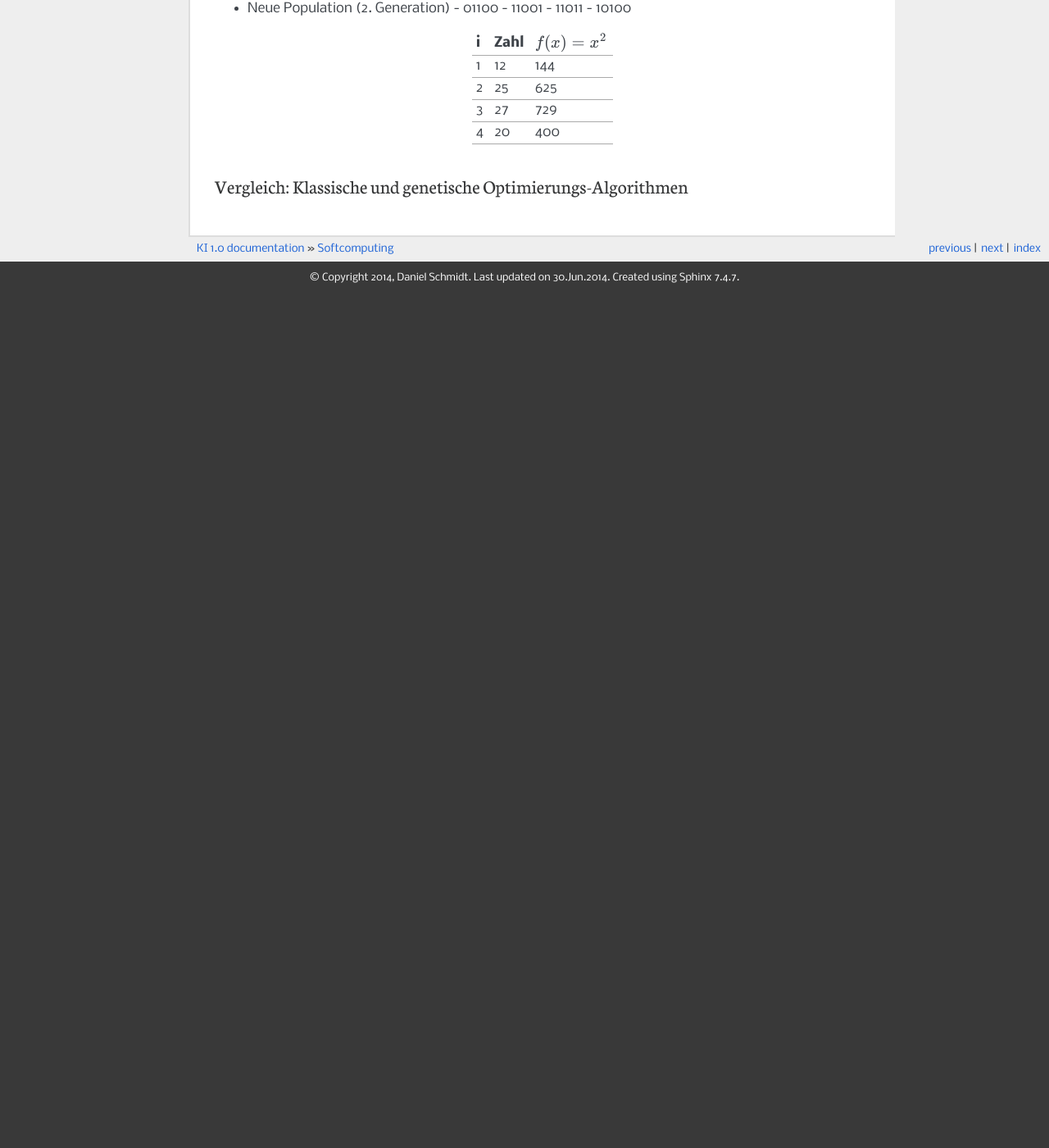
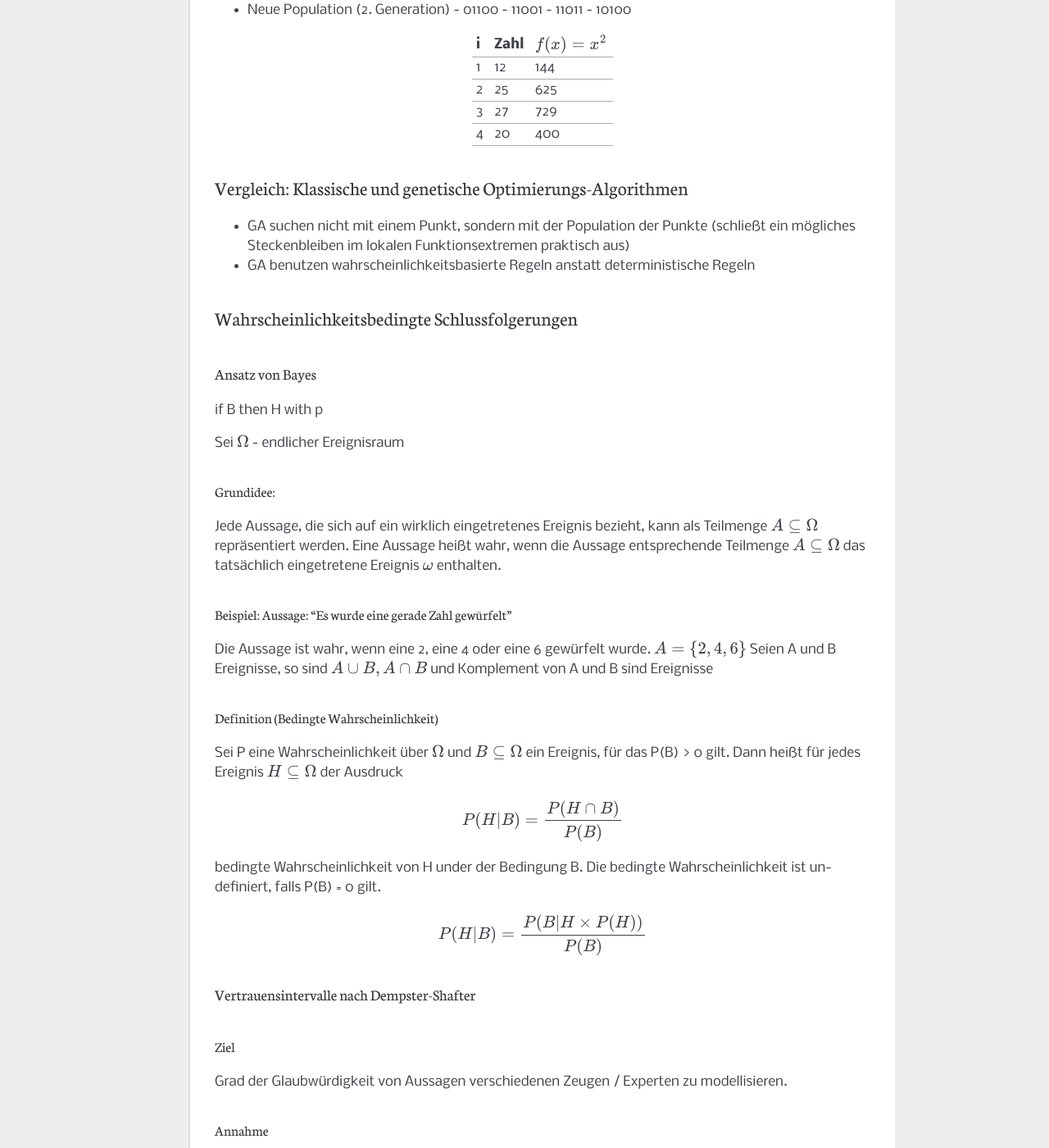
Before and after one commit to DanielMSchmidt/ki, a Sphinx documentation site: the page built from source/softcomputing.rst, in a window 1280 px wide and 1400 px high, scrolled down 2130 px. Shown: the whole window at 82% size. Built offline with Sphinx 7.4.7, drawn with Linux system fonts in a browser that asks for light colours; pages that are not in the unit, such as notebooks, are missing from menus; before the commit the page ends 2488 px from its top, so only the background shows below that; some of the changed text lies outside the part shown.

Commit message:
vorlesung

```diff
--- a/source/softcomputing.rst
+++ b/source/softcomputing.rst
@@ -106,3 +106,93 @@ i   Zahl  :math:`f(x) = x^2`
 
 Vergleich: Klassische und genetische Optimierungs-Algorithmen
 ----------------------------------------------------------------------
+
+- GA suchen nicht mit einem Punkt, sondern mit der Population der Punkte (schließt ein mögliches Steckenbleiben im lokalen Funktionsextremen praktisch aus)
+- GA benutzen wahrscheinlichkeitsbasierte Regeln anstatt deterministische Regeln
+
+Wahrscheinlichkeitsbedingte Schlussfolgerungen
+----------------------------------------------
+
+Ansatz von Bayes
+^^^^^^^^^^^^^^^^^
+
+if B then H with p
+
+Sei :math:`\Omega` - endlicher Ereignisraum
+
+Grundidee:
+""""""""""
+
+Jede Aussage, die sich auf ein wirklich eingetretenes Ereignis bezieht, kann als Teilmenge :math:`A \subseteq \Omega` repräsentiert werden.
+Eine Aussage heißt wahr, wenn die Aussage entsprechende Teilmenge :math:`A \subseteq \Omega` das tatsächlich eingetretene Ereignis :math:`\omega` enthalten.
+
+Beispiel: Aussage: "Es wurde eine gerade Zahl gewürfelt"
+"""""""""""""""""""""""""""""""""""""""""""""""""""""""""
+
+Die Aussage ist wahr, wenn eine 2, eine 4 oder eine 6 gewürfelt wurde. :math:`A = \{ 2,4,6 \}`
+Seien A und B Ereignisse, so sind :math:`A \cup B, A \cap B` und Komplement von A und B sind Ereignisse
+
+
+Definition (Bedingte Wahrscheinlichkeit)
+"""""""""""""""""""""""""""""""""""""""""
+
+Sei P eine Wahrscheinlichkeit über :math:`\Omega` und :math:`B \subseteq \Omega` ein Ereignis, für das P(B) > 0 gilt.
+Dann heißt für jedes Ereignis :math:`H \subseteq \Omega` der Ausdruck
+
+.. math::
+
+  P(H|B) = \frac{P(H \cap B)}{P(B)}
+
+bedingte Wahrscheinlichkeit von H under der Bedingung B. Die bedingte Wahrscheinlichkeit ist undefiniert, falls P(B) = 0 gilt.
+
+.. math::
+
+  P(H|B) = \frac{P(B|H \times P(H))}{P(B)}
+
+Vertrauensintervalle nach Dempster-Shafter
+^^^^^^^^^^^^^^^^^^^^^^^^^^^^^^^^^^^^^^^^^^^^^
+
+Ziel
+"""""
+
+Grad der Glaubwürdigkeit von Aussagen verschiedenen Zeugen / Experten zu modellisieren.
+
+Annahme
+""""""""
+
+Ein Vertrauen (belief) in die Wahrheit einer Aussage, die als Teilmenge :math:`A \subseteq \Omega` repräsentierbar ist, kann durch eine reele Zahl :math:`bel(A) \in [0, 1]` modelliert werden.
+
+Definition Basiswahrscheinlichkeit
+""""""""""""""""""""""""""""""""""""
+
+Eine Funktion :math:`m: 2^{\Omega} \rightarrow [0, 1]` heißt Basiswahrscheinlichkeit, wenn sie die Bedingungen :math:`m(\emptyset) = 0` und :math:`\sum_{A \subseteq \Omega} m(A) = 1` erfüllt.
+
+
+m wird als Basisvertrauen interpretiert(m(A) = Basisvertrauen in A). Die Menge A, für die m(A) > 0 gilt, werden als Fokalelemente bezeichnet.
+
+Definition Belief-Funktion
+""""""""""""""""""""""""""
+
+Sei :math:`m: 2^{\Omega} \rightarrow [0, 1]` eine Basiswahrscheinlichkeit.
+Dann heißt die durch
+
+.. math::
+
+  bel&: 2^{\Omega} \rightarrow [0, 1] \\
+  bel&(A) = \sum_{B \subseteq A} m(B)
+
+für :math:`A \subseteq \Omega` definierte Funktion Belief-Funktion (bel).
+bel(A) interpretiert man als Mindestvertrauen in das Ereignis A.
+
+Die zu Belief-Funktion duale Funktion heißt Plausibilitäts-Funktion pl
+
+.. math::
+
+  \forall A \subseteq \Omega: pl(A) = 1 - bel(\overline{A})
+
+pl(A) interpretiert man als Maximum an Vertrauen in A.
+[bel(A), bel(A)] - Vertrauensintervall nach Dempster-Shafer
+
+Kombinationsregel
+
+Kombination unabhängiger Informationsquellen, z.B. unsicherer Bewertung von Ereignissen durch verschiedene Experten oder Ergebnisse von verschiedenen Marktstudien.
```
